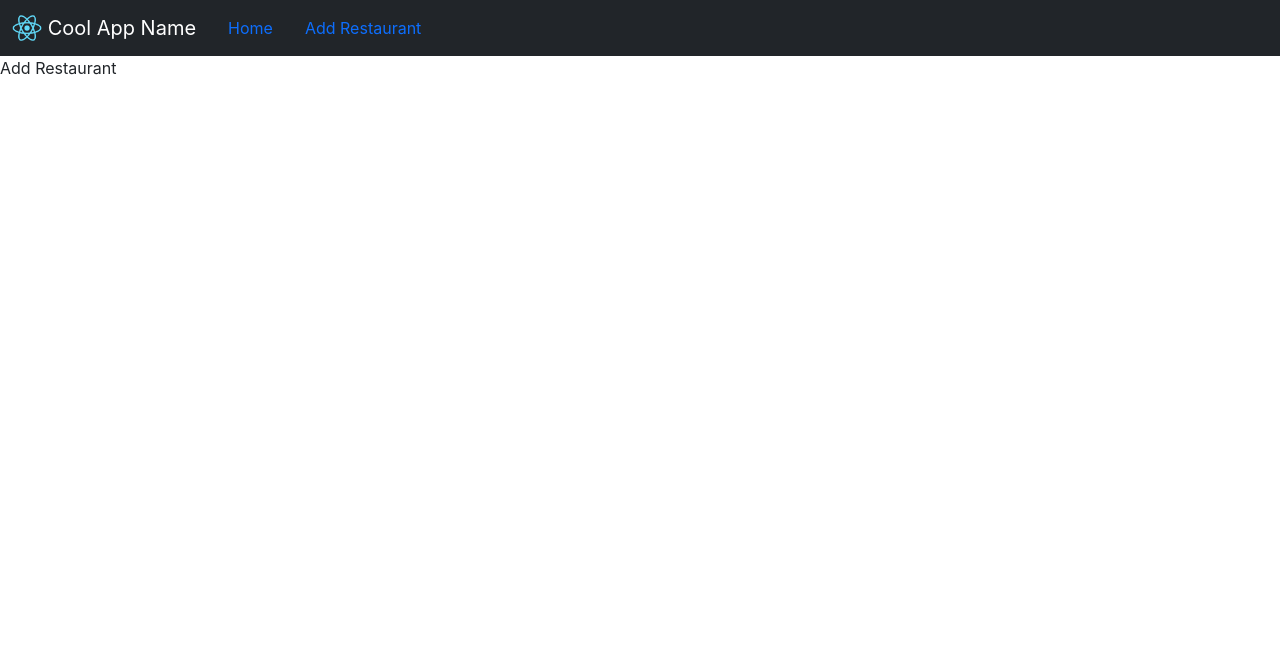
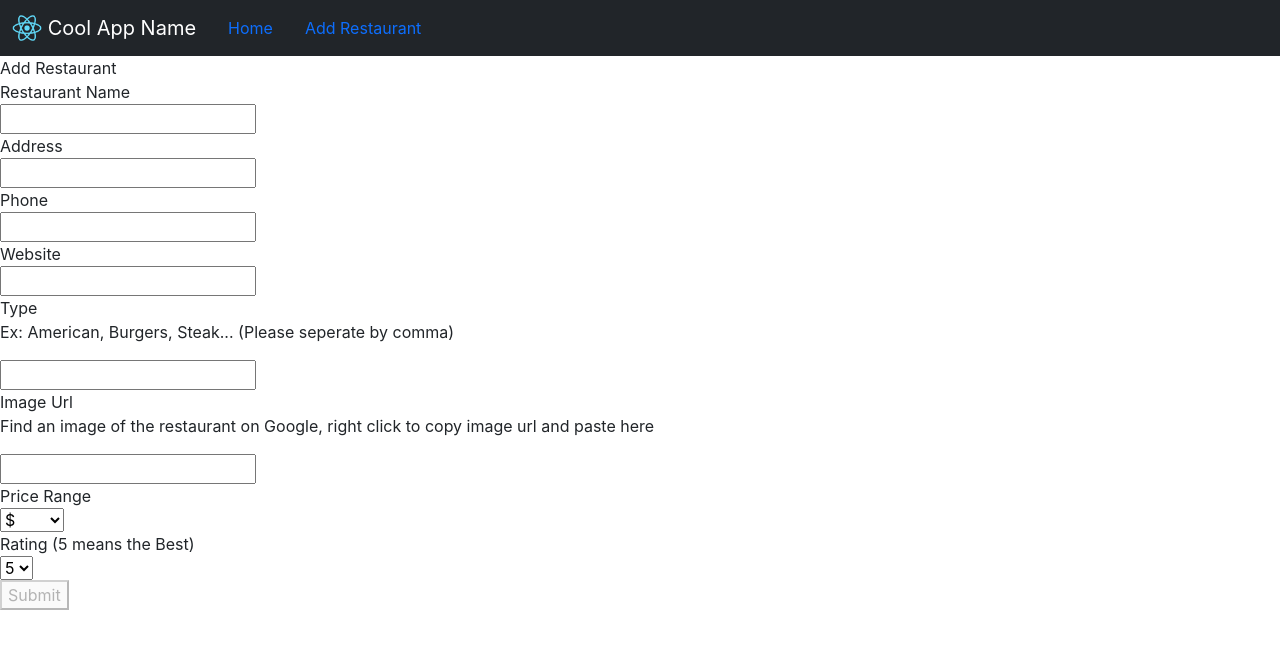
Before and after one commit to filipecamargos/Trust-Eat, a React (Create React App) app: page /addrestaurant in a window 1280 px wide. Shown: the top 648 px of the page. Built offline with nearby package versions, Linux system fonts and the light colour scheme; the HTML template or start-up script is replaced by a standard one; a web font is replaced by a local one.

Commit message:
added all required input fields for adding a new restaurant

```diff
--- a/src/components/AddRestaurant/AddRestaurant.js
+++ b/src/components/AddRestaurant/AddRestaurant.js
@@ -1,4 +1,5 @@
 import React from "react";
+import NewRestaurantForm from "./NewRestaurantForm";
 
 const AddRestaurant = () => {
 	return (
@@ -6,9 +7,7 @@ const AddRestaurant = () => {
 			<div>
 				<div>Add Restaurant</div>
 			</div>
-			<div>
-				<form></form>
-			</div>
+      <NewRestaurantForm></NewRestaurantForm>
 		</div>
 	);
 };
--- /dev/null
+++ b/src/components/AddRestaurant/NewRestaurantForm.js
@@ -0,0 +1,98 @@
+import React from "react";
+
+const NewRestaurantForm = () => {
+	const submitHandler = (event) => {
+		event.preventDefault();
+	};
+
+	return (
+		<form onSubmit={submitHandler}>
+			<div className="">
+				<label htmlFor="name">Restaurant Name</label>
+				<br />
+				<input type="text" id="name" value="" onChange="" onBlur="" />
+				{/* {restaurantNameHasError && (
+						<p className="error-text">Please enter a restaurant name.</p>
+					)} */}
+			</div>
+			<div className="">
+				<label htmlFor="address">Address</label>
+				<br />
+				<input type="text" id="address" value="" onChange="" onBlur="" />
+				{/* {addressHasError && (
+					<p className="error-text">Please enter an address for this restaurant.</p>
+				)} */}
+			</div>
+			<div className="">
+				<label htmlFor="phone">Phone</label>
+				<br />
+				<input type="text" id="phone" value="" onChange="" onBlur="" />
+				{/* {phoneHasError && (
+					<p className="error-text">Please enter a valid phone number.</p>
+				)} */}
+			</div>
+			<div className="">
+				<label htmlFor="website">Website</label>
+				<br />
+				<input type="text" id="website" value="" onChange="" onBlur="" />
+				{/* {websiteHasError && (
+					<p className="error-text">Please enter a valid website.</p>
+				)} */}
+			</div>
+			<div className="">
+				<label htmlFor="type">Type</label>
+				<br />
+				<p>Ex: American, Burgers, Steak... (Please seperate by comma)</p>
+				<input type="text" id="type" value="" onChange="" onBlur="" />
+				{/* {typeHasError && (
+					<p className="error-text">Please enter at least one type for this restaurant.</p>
+				)} */}
+			</div>
+			<div className="">
+				<label htmlFor="image">Image Url</label>
+				<br />
+				<p>
+					Find an image of the restaurant on Google, right click to copy image
+					url and paste here
+				</p>
+				<input type="text" id="image" value="" onChange="" onBlur="" />
+				{/* {imageUrlHasError && (
+					<p className="error-text">Please enter an image url for this restaurant.</p>
+				)} */}
+			</div>
+			<div className="">
+				<label htmlFor="price_range">Price Range</label>
+				<br />
+				<select id="price_range" value="" onChange="" onBlur="">
+					<option>$</option>
+					<option>$$</option>
+					<option>$$$</option>
+					<option>$$$$</option>
+				</select>
+				{/* {priceRangeHasError && (
+					<p className="error-text">Please select a price range.</p>
+				)} */}
+			</div>
+			<div className="">
+				<label htmlFor="rating">Rating (5 means the Best)</label>
+				<br />
+				<select id="rating" value="" onChange="" onBlur="">
+					<option>5</option>
+					<option>4</option>
+					<option>3</option>
+					<option>2</option>
+					<option>1</option>
+				</select>
+				{/* {ratingHasError && (
+					<p className="error-text">Please select a rating.</p>
+				)} */}
+			</div>
+
+			<div className="form-actions">
+				<button disabled>Submit</button>
+			</div>
+		</form>
+	);
+};
+
+export default NewRestaurantForm;
```
